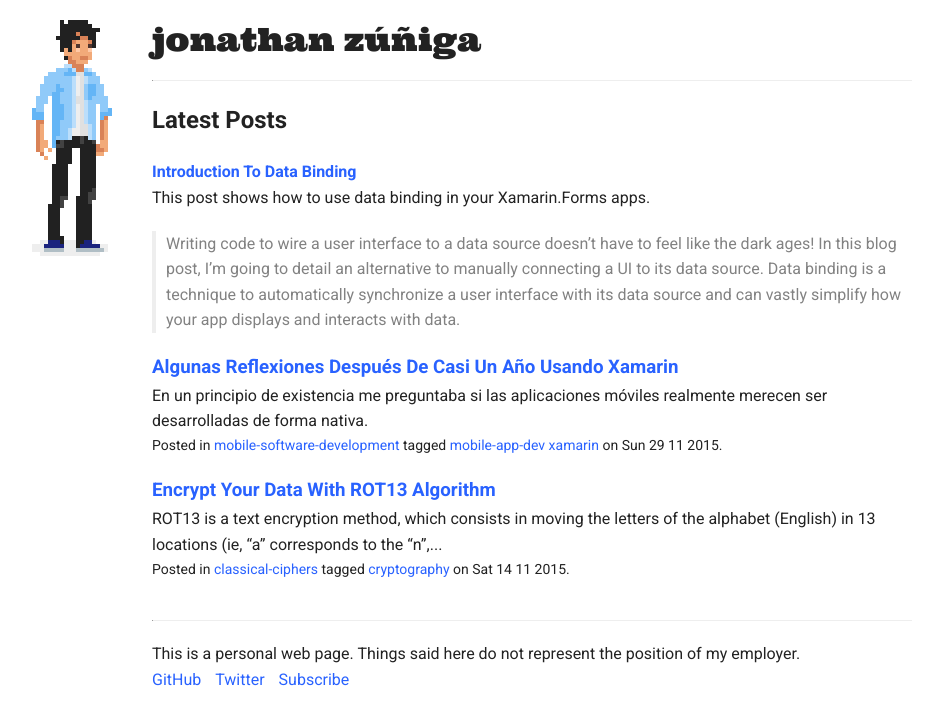
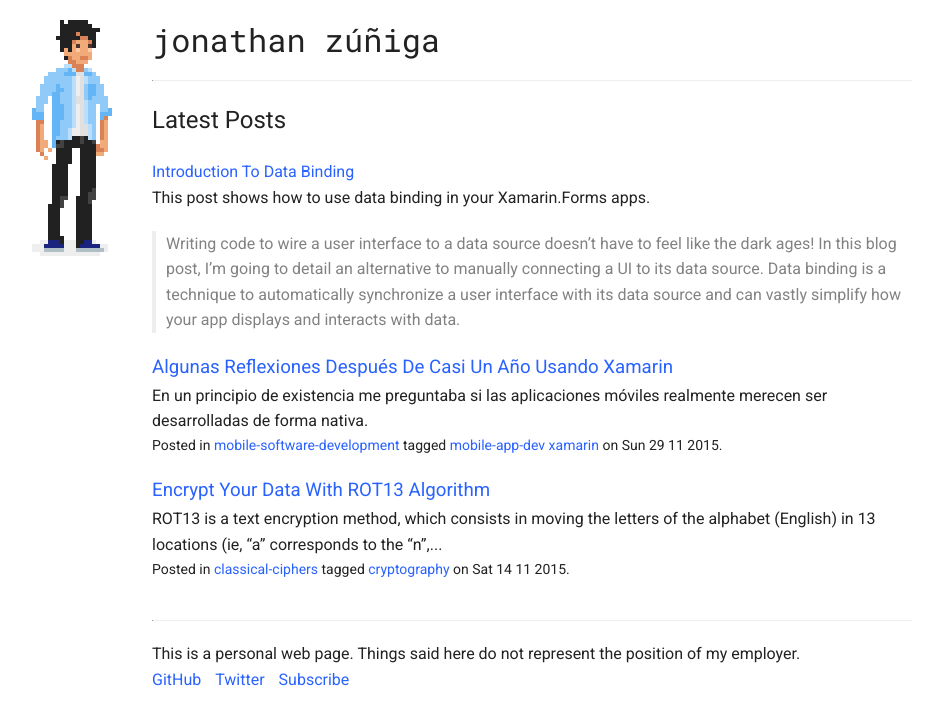
Before and after one commit to jonathanzuniga/jonathanzuniga.github.io, a Jekyll site: the page built from index.html, in a window 1280 px wide. Shown: the top 725 px of the page, without its empty margins (108-1040 px from the left). Built offline with Jekyll 4.4.1, drawn with Linux system fonts in a browser that asks for light colours.

Commit message:
Change the headings font weight.

```diff
--- a/_sass/_base.scss
+++ b/_sass/_base.scss
@@ -89,7 +89,7 @@ h1 {
 }
 h2, h3, h4, h5, h6 {
 	font-family: $heading-font-family;
-	font-weight: bold;
+	font-weight: normal;
 	text-transform: capitalize;
 }
 
--- a/css/main.scss
+++ b/css/main.scss
@@ -9,8 +9,8 @@
 
 // Our variables.
 $base-font-family: 'Roboto', Helvetica, Arial, sans-serif;
-$title-font-family: 'Ultra', 'Roboto', Helvetica, Arial, sans-serif;
-// $title-font-family: 'Roboto Mono', Consolas, monaco, monospace;
+$title-font-family: 'Roboto Mono', Consolas, monaco, monospace;
+// $title-font-family: 'Ultra', 'Roboto', Helvetica, Arial, sans-serif;
 $heading-font-family: 'Roboto', Helvetica, Arial, sans-serif;
 $mono-font-family: 'Roboto Mono', Consolas, monaco, monospace;
 $base-font-size:   16px;
```
